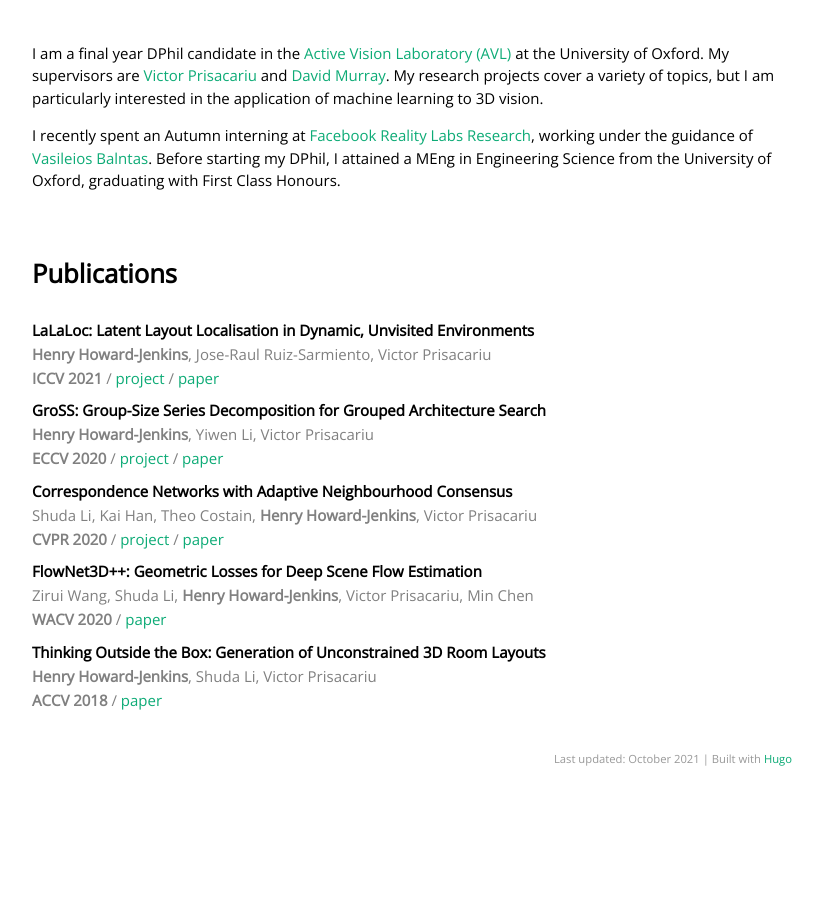
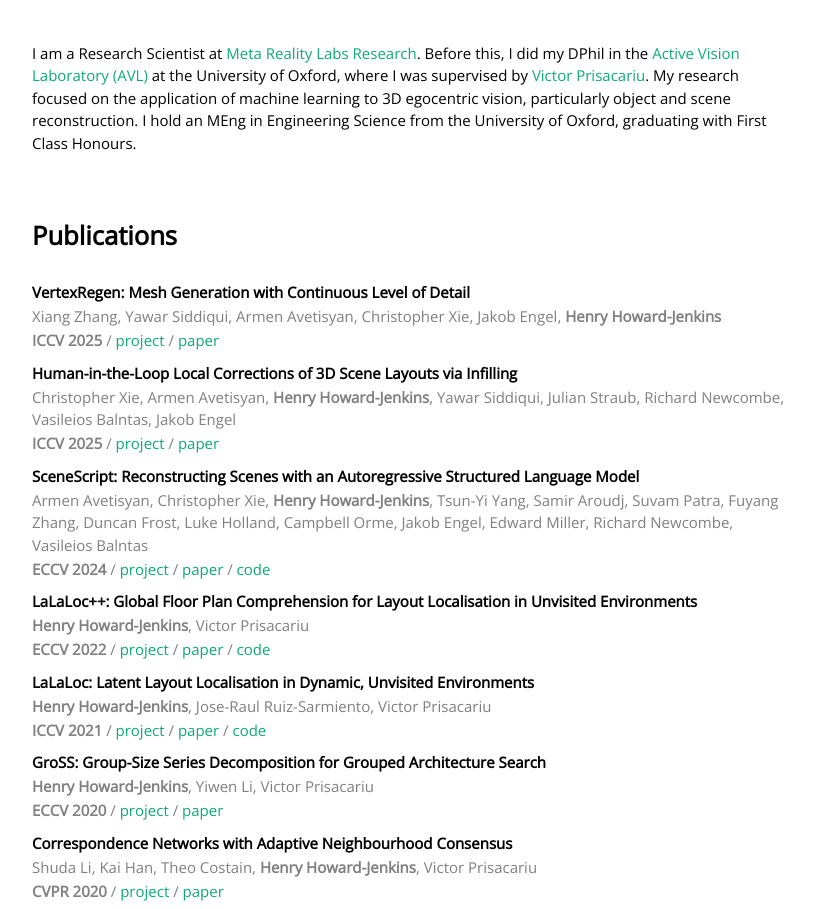
Before and after one commit to henryhj/henryhj.github.io, a plain HTML site: page index.html in a window 1280 px wide. Shown: the part 218-1127 px from the top of the page, without its empty margins (228-1042 px from the left). Before the commit the page ends 1006 px from the top, so only its background shows below. Drawn offline with nearby package versions, Linux system fonts and the light colour scheme.

Commit message:
Update email, bio and publication list

```diff
--- a/index.html
+++ b/index.html
@@ -36,16 +36,14 @@
 	<img src=https://henryhj.github.io/profile.jpeg class="profile_image">
 	<div class="header-text">
 		<h1 class="name">Henry Howard-Jenkins</h1>
-		<p class="contact-accounts">henryhj [at] robots [dot] ox [dot] ac [dot] uk
+		<p class="contact-accounts">henry [at] henryhj [dot] com
 		<span><a href="https://www.linkedin.com/in/henryhj/">LinkedIn</a> / <a href="https://github.com/henryhj">GitHub</a> / <a href="https://scholar.google.com/citations?user=Pwa5zq4AAAAJ&amp;hl=en&amp;oi=ao">Scholar</a></span> </p>
 	</div>
 </div>
 <br>
 
 			<div class="introduction"><span>
-		<p>I am a final year DPhil candidate in the <a href="http://www.robots.ox.ac.uk/ActiveVision/index.html">Active Vision Laboratory (AVL)</a> at the University of Oxford. My supervisors are <a href="http://www.robots.ox.ac.uk/~victor/index.html">Victor Prisacariu</a> and <a href="http://www.robots.ox.ac.uk/~dwm/">David Murray</a>. My research projects cover a variety of topics, but I am particularly interested in the application of machine learning to 3D vision.</p>
-<p>I recently spent an Autumn interning at <a href="https://research.fb.com">Facebook Reality Labs Research</a>, working under the guidance of <a href="http://vbalnt.github.io">Vasileios Balntas</a>. Before starting my DPhil, I attained a MEng in Engineering Science from the University of Oxford, graduating with First Class Honours.</p>
-
+		<p>I am a Research Scientist at <a href="https://research.fb.com">Meta Reality Labs Research</a>. Before this, I did my DPhil in the <a href="http://www.robots.ox.ac.uk/ActiveVision/index.html">Active Vision Laboratory (AVL)</a> at the University of Oxford, where I was supervised by <a href="http://www.robots.ox.ac.uk/~victor/index.html">Victor Prisacariu</a>. My research focused on the application of machine learning to 3D egocentric vision, particularly object and scene reconstruction. I hold an MEng in Engineering Science from the University of Oxford, graduating with First Class Honours.</p>
 	</span>
 	<br>
 </div>
@@ -57,6 +55,61 @@
 	<ul style="list-style-type:none;">
 
 		<li>
+			<p class="publications"> <b>  VertexRegen: Mesh Generation with Continuous Level of Detail</b> </p>
+
+			<span class="collaborators">
+				Xiang Zhang, Yawar Siddiqui, Armen Avetisyan, Christopher Xie, Jakob Engel, <strong>Henry Howard-Jenkins</strong>
+			</span>
+
+
+			<span class="collaborators">
+				<strong>ICCV 2025</strong> / <a href="https://iccv.thecvf.com/virtual/2025/poster/1182">project</a> / <a href="https://iccv.thecvf.com/virtual/2025/poster/1182">paper</a>
+			</span>
+
+
+		</li>
+		<li>
+			<p class="publications"> <b>  Human-in-the-Loop Local Corrections of 3D Scene Layouts via Infilling</b> </p>
+
+			<span class="collaborators">
+				Christopher Xie, Armen Avetisyan, <strong>Henry Howard-Jenkins</strong>, Yawar Siddiqui, Julian Straub, Richard Newcombe, Vasileios Balntas, Jakob Engel
+			</span>
+
+
+			<span class="collaborators">
+				<strong>ICCV 2025</strong> / <a href="https://www.projectaria.com/scenescript/">project</a> / <a href="https://arxiv.org/abs/2503.11806">paper</a>
+			</span>
+
+
+		</li>
+		<li>
+			<p class="publications"> <b>  SceneScript: Reconstructing Scenes with an Autoregressive Structured Language Model</b> </p>
+
+			<span class="collaborators">
+				Armen Avetisyan, Christopher Xie, <strong>Henry Howard-Jenkins</strong>, Tsun-Yi Yang, Samir Aroudj, Suvam Patra, Fuyang Zhang, Duncan Frost, Luke Holland, Campbell Orme, Jakob Engel, Edward Miller, Richard Newcombe, Vasileios Balntas
+			</span>
+
+
+			<span class="collaborators">
+				<strong>ECCV 2024</strong> / <a href="https://www.projectaria.com/scenescript/">project</a> / <a href="https://arxiv.org/abs/2403.13064">paper</a> / <a href="https://github.com/facebookresearch/scenescript">code</a>
+			</span>
+
+
+		</li>
+		<li>
+			<p class="publications"> <b>  LaLaLoc++: Global Floor Plan Comprehension for Layout Localisation in Unvisited Environments</b> </p>
+
+			<span class="collaborators">
+				<strong>Henry Howard-Jenkins</strong>, Victor Prisacariu
+			</span>
+
+
+			<span class="collaborators">
+				<strong>ECCV 2022</strong> / <a href="https://lalalocpp.active.vision">project</a> / <a href="https://www.ecva.net/papers/eccv_2022/papers_ECCV/papers/136870681.pdf">paper</a> / <a href="https://github.com/ActiveVisionLab/LaLaLoc">code</a>
+			</span>
+
+		</li>
+		<li>
 			<p class="publications"> <b>  LaLaLoc: Latent Layout Localisation in Dynamic, Unvisited Environments</b> </p>
 
 			<span class="collaborators">
@@ -65,7 +118,7 @@
 
 
 			<span class="collaborators">
-				<strong>ICCV 2021</strong> / <a href="https://lalaloc.active.vision">project</a> / <a href="https://arxiv.org/abs/2104.09169">paper</a>
+				<strong>ICCV 2021</strong> / <a href="https://lalaloc.active.vision">project</a> / <a href="https://arxiv.org/abs/2104.09169">paper</a> / <a href="https://github.com/ActiveVisionLab/LaLaLoc">code</a>
 			</span>
 
 
```
